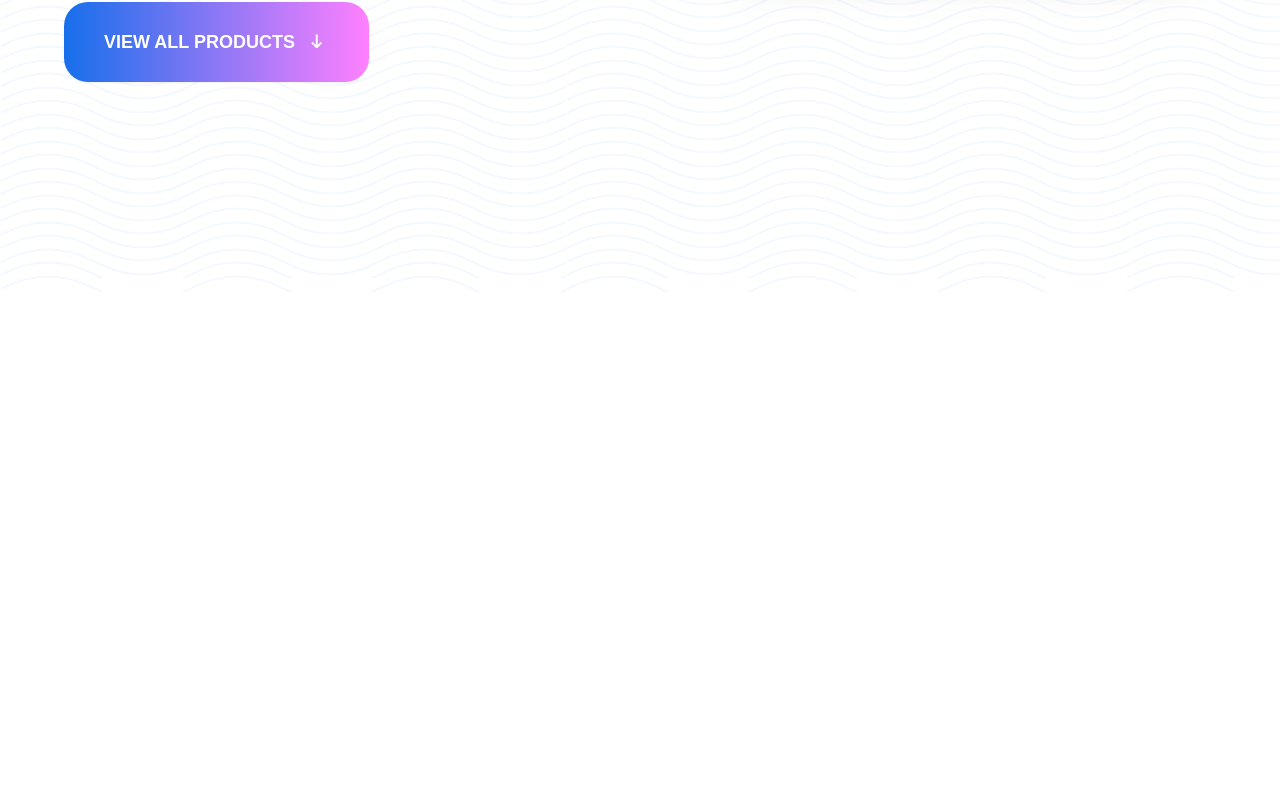
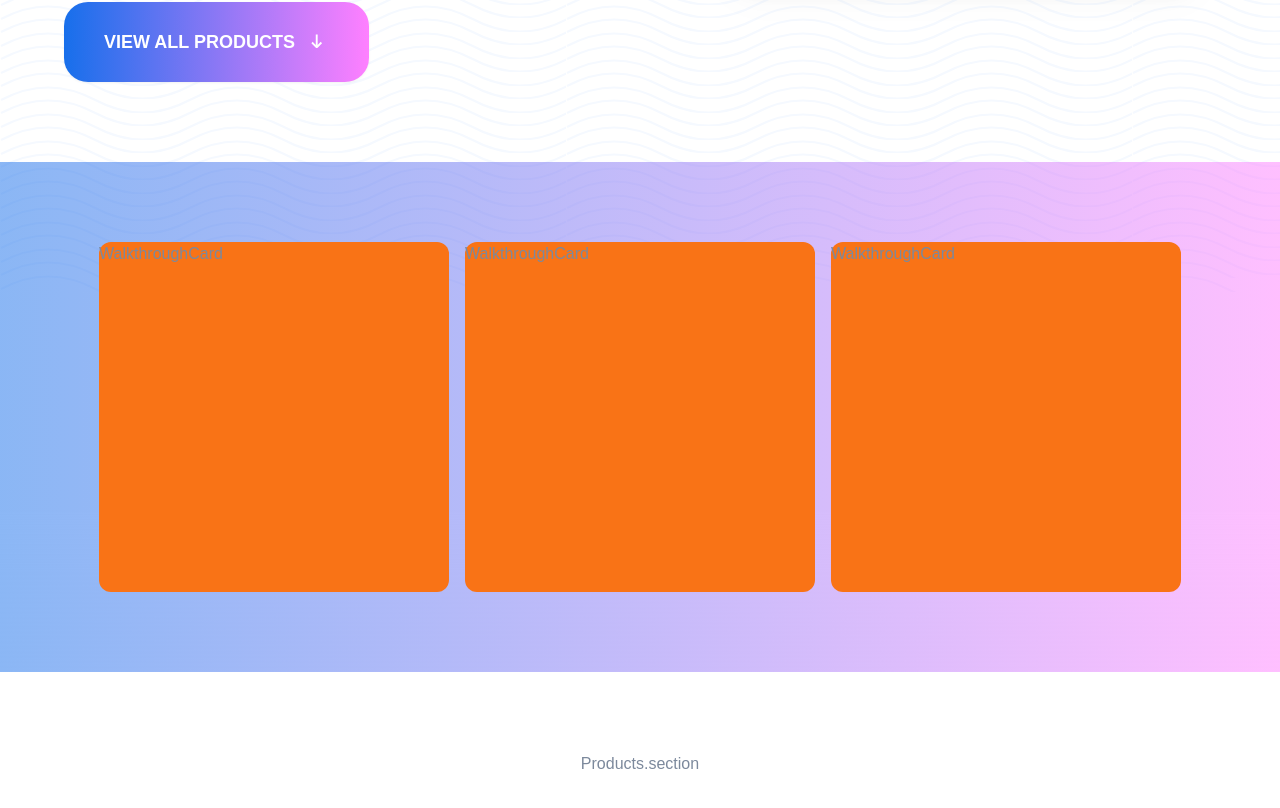
Before and after one commit to facundochavez/aerolab-challenge-fch, a Next.js app: page / in a window 1280 px wide. Shown: the part 722-1530 px from the top of the page. Built offline with nearby package versions, Linux system fonts and the light colour scheme.

Commit message:
feat/#walkthrough section layout

```diff
--- a/src/app/layout.tsx
+++ b/src/app/layout.tsx
@@ -40,7 +40,7 @@ export default function RootLayout({
           <GlobalProvider>
             <WavesBackground />
             <Header />
-            <main className='w-screen min-h-[200vh] flex flex-col items-center gap-10 lg:gap-16 px-[5%] pt-[79px] lg:pt-[127px] pb-10 lg:pb-16'>
+            <main className='w-screen flex flex-col items-center gap-10 lg:gap-20 px-[5%] pt-[79px] lg:pt-[127px]'>
               {children}
             </main>
             {/* <Footer /> */}
--- a/src/app/page.tsx
+++ b/src/app/page.tsx
@@ -6,8 +6,8 @@ export default function Home() {
   return (
     <>
       <LandingSection />
-{/*       <WalkthroughSection />
-      <ProductsSection /> */}
+      <WalkthroughSection />
+      <ProductsSection />
     </>
   );
 }
--- a/src/app/sections/Header.tsx
+++ b/src/app/sections/Header.tsx
@@ -24,24 +24,24 @@ const Header = () => {
 
   return (
     <header
-      className={`z-10 w-screen h-20 lg:h-32 px-[5%] flex justify-center fixed bg-neutral-0/50 border-b border-transparent ${
+      className={`z-20 w-screen h-20 lg:h-32 px-[5%] flex justify-center fixed bg-neutral-0/50 border-b border-transparent ${
         !isScrollOnTop && ' !border-neutral-300 backdrop-blur-xl'
       }`}
     >
-      <nav className='flex w-full max-w-[1464px] items-center justify-between py-4'>
+      <nav className='relative flex w-full max-w-[1464px] items-center justify-between py-4'>
         <Image
           src='/aerolab-logo-desktop.svg'
           alt='Aerolab Logo'
           width={126}
           height={48}
-          className='hidden xs:flex'
+          className='z-20 hidden xs:flex'
         />
         <Image
           src='/aerolab-logo-responsive.svg'
           alt='Aerolab Logo'
           width={39}
           height={36}
-          className='flex xs:hidden'
+          className='z-20 flex xs:hidden'
         />
         <aside className='flex items-center gap-2'>
           <ModeToggle />
--- a/src/app/sections/Products.section.tsx
+++ b/src/app/sections/Products.section.tsx
@@ -1,5 +1,9 @@
 const ProductsSection = () => {
-  return <section>Products.section</section>;
+  return (
+    <section className='w-screen h-80 flex flex-col items-center bg-neutral-0'>
+      Products.section
+    </section>
+  );
 };
 
 export default ProductsSection;
--- a/src/app/sections/Walkthrough.section.tsx
+++ b/src/app/sections/Walkthrough.section.tsx
@@ -1,5 +1,30 @@
+import { walkthroughStep } from '@/types';
+import walkthroughStepsDataRaw from '@/data/walkthroughSteps.data.json';
+import WalkthroughCard from '@/components/WalkthroughCard/WalkthroughCard';
+
 const WalkthroughSection = () => {
-  return <section>Walkthrough.section</section>;
+  const walkthroughStepsData = walkthroughStepsDataRaw as walkthroughStep[];
+
+  return (
+    <section className='relative w-screen flex flex-col items-center px-[5%]'>
+      <div
+        className='absolute -bottom-20 w-full h-60 bg-neutral-0'
+        style={{
+          maskImage: `linear-gradient(to top, black 80px, transparent)`,
+        }}
+      />
+      <div className='absolute inset-0 w-full h-full bg-gradient-to-r from-brand-default-1 to-brand-default-2 opacity-50' />
+
+      <ul className='z-10 w-full h-full max-w-[1464px] flex flex-wrap-reverse items-center justify-center py-20 gap-4'>
+        {walkthroughStepsData.map((step, index) => (
+          //Calculate min width within 100% and 270px
+          <li key={index} className='min-w-[250px] max-w-[350px] flex-grow'>
+            <WalkthroughCard step={step} />
+          </li>
+        ))}
+      </ul>
+    </section>
+  );
 };
 
 export default WalkthroughSection;
--- a/src/components/AerocoinsButton/AerocoinsButton.tsx
+++ b/src/components/AerocoinsButton/AerocoinsButton.tsx
@@ -45,7 +45,7 @@ const AerocoinsButton = () => {
       </DropdownMenuTrigger>
       <DropdownMenuContent
         align='end'
-        className='px-5 py-3 flex flex-col gap-3 w-[312px] max-w-[90vw]'
+        className='px-5 pt-3 pb-5 flex flex-col gap-3 w-[312px] max-w-[90vw]'
       >
         <DropdownMenuLabel className='flex items-center justify-between px-0'>
           <span className='l1-text-default text-neutral-900'>Add Balance</span>
--- /dev/null
+++ b/src/components/WalkthroughCard/WalkthroughCard.tsx
@@ -0,0 +1,7 @@
+import { walkthroughStep } from '@/types';
+
+const WalkthroughCard = ({ step }: { step: walkthroughStep }) => {
+  return <div className='w-full h-[350px] bg-orange-500 rounded-xl'>WalkthroughCard</div>;
+};
+
+export default WalkthroughCard;
--- /dev/null
+++ b/src/data/walkthroughSteps.data.json
@@ -0,0 +1,20 @@
+[
+  {
+    "title": "Browse",
+    "description": "Browse our tech catalog with more than 20 top tech products.",
+    "icon": "/icons/icon-aerolab.svg",
+    "image": "/images/walkthrough-image-1.png"
+  },
+  {
+    "title": "Choose",
+    "description": "Exchange your hard earned AeroPoints for the item you want.",
+    "icon": "/icons/icon-aerolab.svg",
+    "image": "/images/walkthrough-image-2.png"
+  },
+  {
+    "title": "Enjoy!",
+    "description": "All done, you can relax! We’ll take care of delivery of your tech item!",
+    "icon": "/icons/icon-aerolab.svg",
+    "image": "/images/walkthrough-image-3.png"
+  }
+]
--- a/src/types.ts
+++ b/src/types.ts
@@ -0,0 +1,6 @@
+export type walkthroughStep = {
+  title: string;
+  description: string;
+  icon: string;
+  image: string;
+}
```
